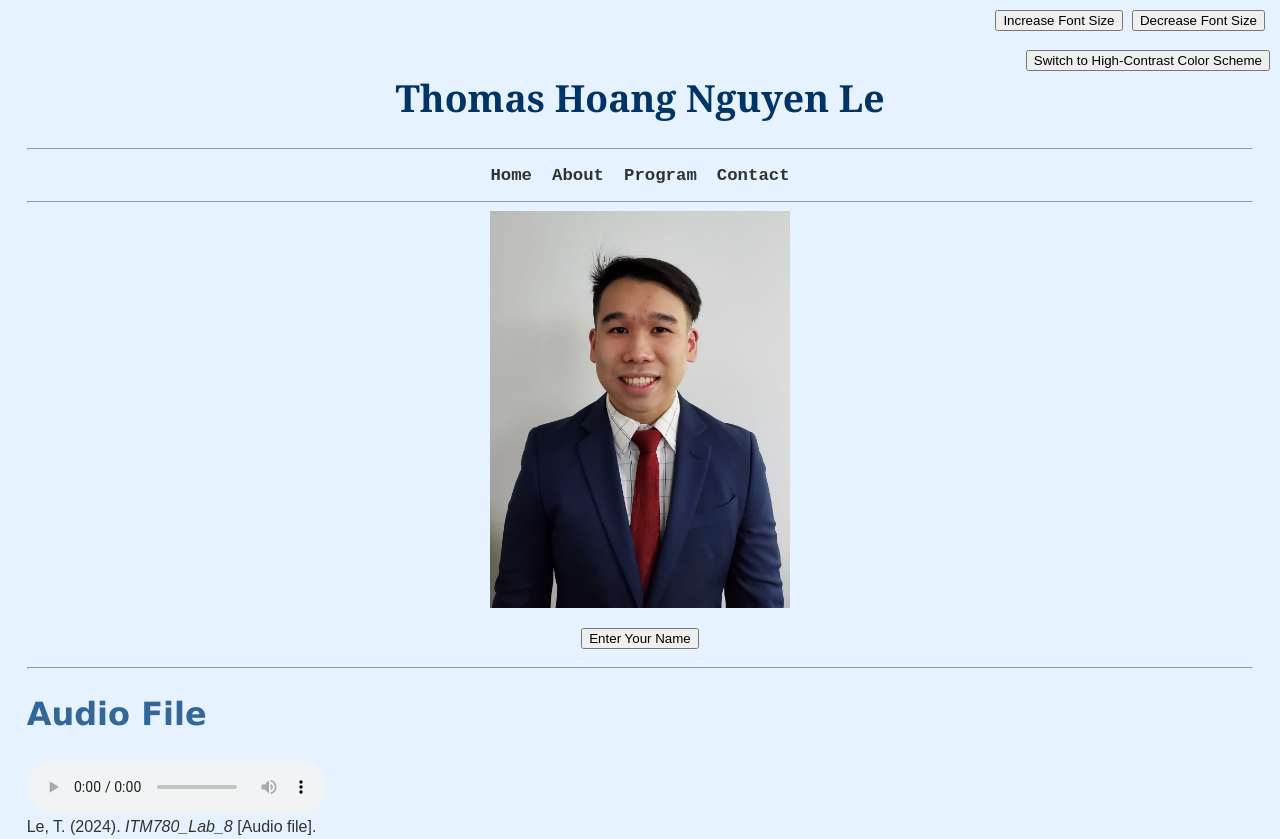
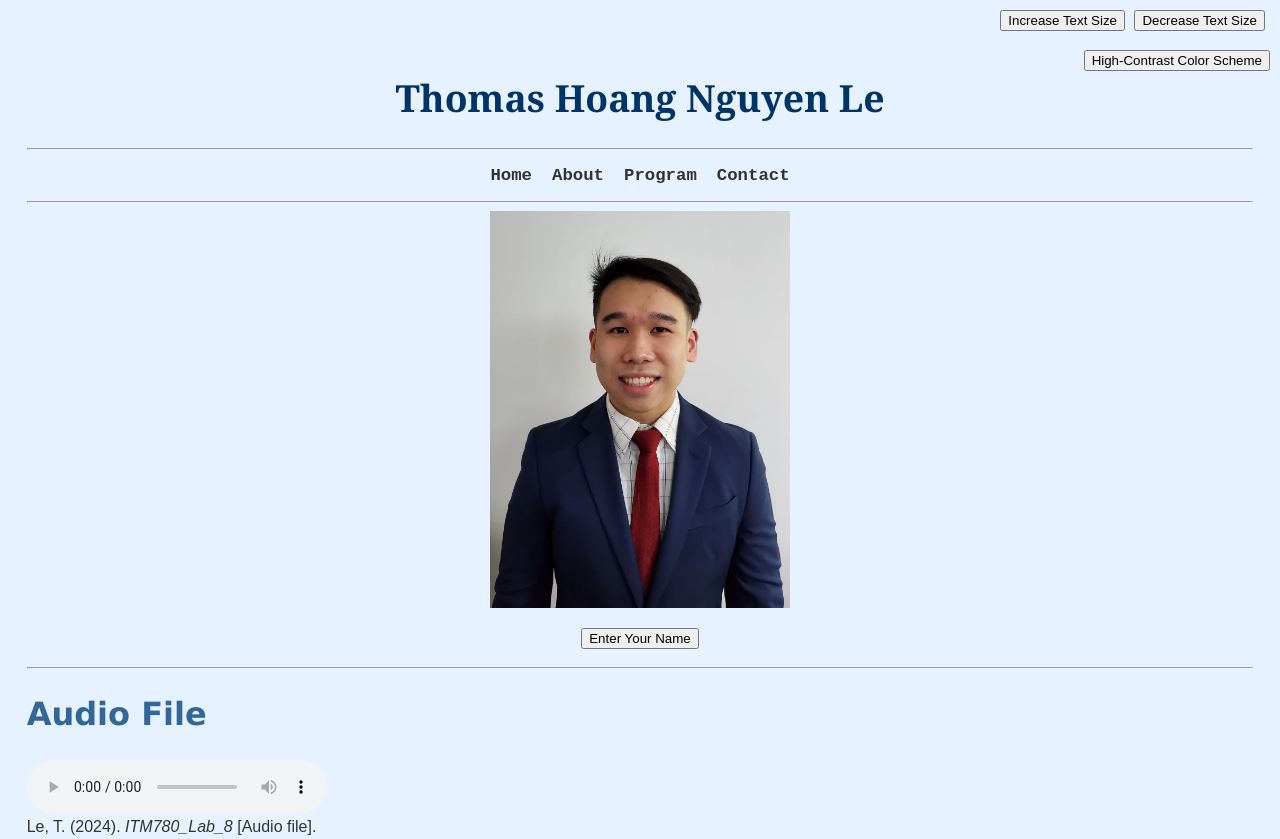
Before and after one commit to thomasle8/thomasle8.github.io, a plain HTML site: page index.html in a window 1280 px wide. Shown: the top 839 px of the page. Drawn offline with Linux system fonts and the light colour scheme.

Commit message:
Update index.html

```diff
--- a/index.html
+++ b/index.html
@@ -138,13 +138,13 @@
     <!--Buttons to control font size-->
     <div id="fontSizeButtons">
 
-        <button onclick="changeFontSize (2)">Increase Font Size</button>
-        <button onclick="changeFontSize (-2)">Decrease Font Size</button>
+        <button onclick="changeFontSize (2)">Increase Text Size</button>
+        <button onclick="changeFontSize (-2)">Decrease Text Size</button>
     </div>
 
     <!--Button to toggle color scheme-->
     <div id="colorSchemeButton">
-        <button onclick="toggleColorScheme()">Switch to High-Contrast Color Scheme</button>
+        <button onclick="toggleColorScheme()">High-Contrast Color Scheme</button>
     </div>
 </body>
 </html>
```
